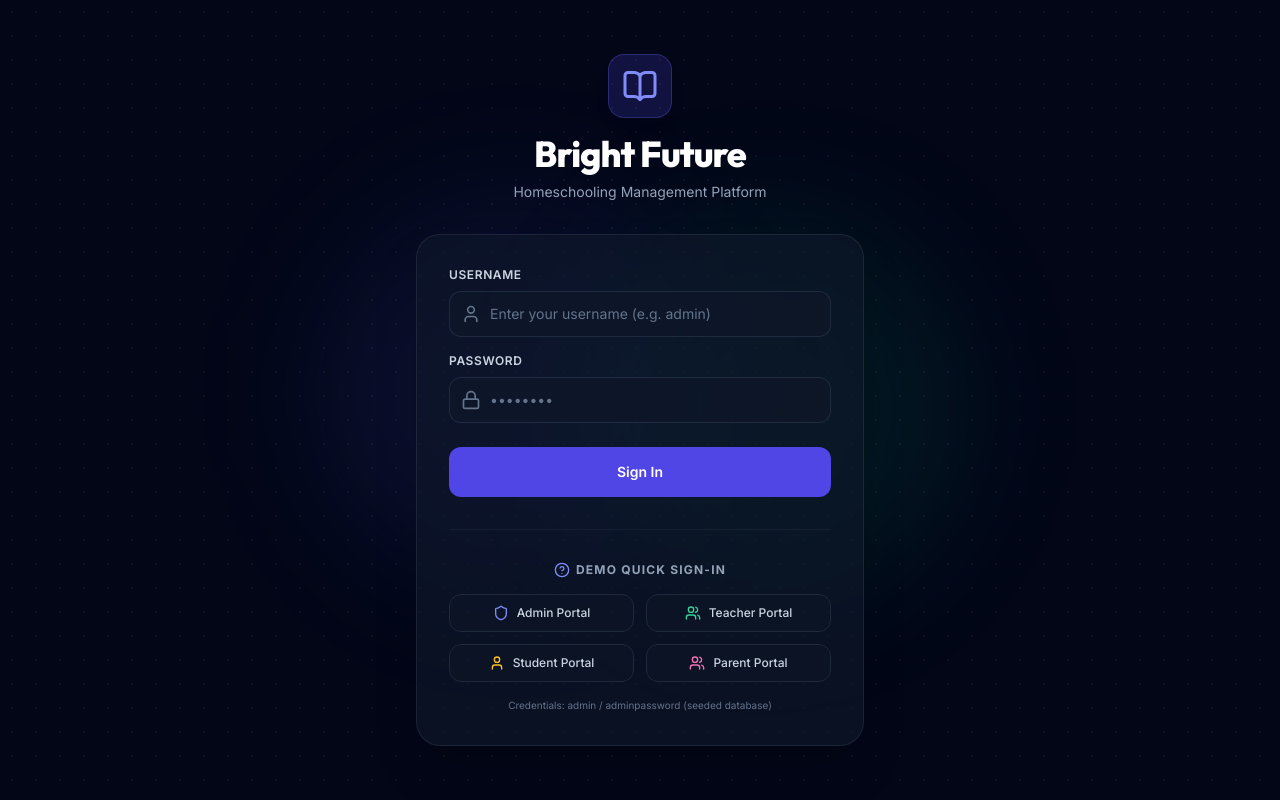
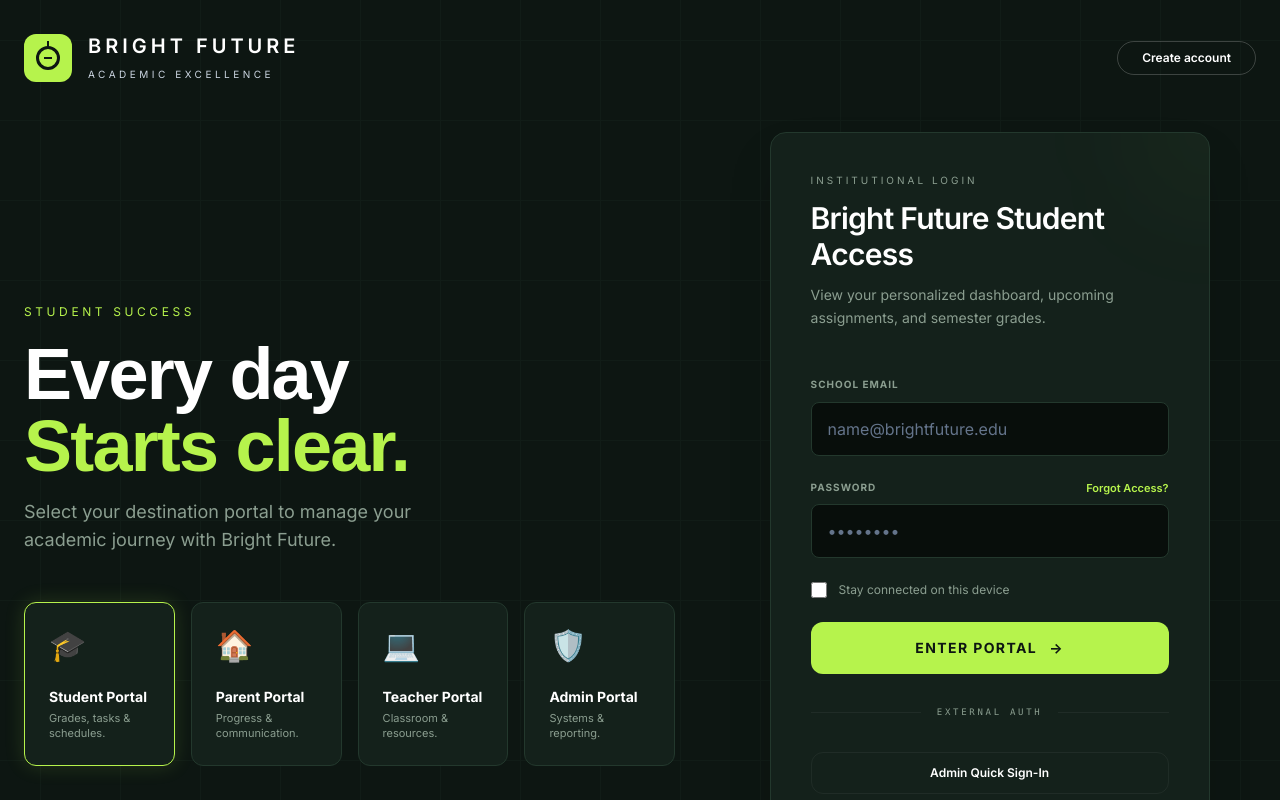
Before and after one commit to raohamzanisar43-max/School_management_system, a React (Vite) app in the folder School_management_system-main/frontend/: page / in a window 1280 px wide. Shown: the top 800 px of the page. Built offline with nearby package versions, Linux system fonts and the light colour scheme; no server answers.

Commit message:
LOGIN COMPLETE CHANGE PROFILE

```diff
--- a/School_management_system-main/frontend/src/pages/Login.jsx
+++ b/School_management_system-main/frontend/src/pages/Login.jsx
@@ -8,6 +8,34 @@ export default function Login() {
   const [password, setPassword] = useState('');
   const [error, setError] = useState('');
   const [loading, setLoading] = useState(false);
+  const [activePortal, setActivePortal] = useState('student');
+
+  const portalMeta = {
+    student: {
+      tagline: 'Student Success',
+      headline: 'Starts clear.',
+      title: 'Bright Future Student Access',
+      subtitle: 'View your personalized dashboard, upcoming assignments, and semester grades.'
+    },
+    parent: {
+      tagline: 'Parental Insight',
+      headline: 'Your child’s future is bright.',
+      title: 'Bright Future Parent Access',
+      subtitle: 'Monitor academic milestones and connect directly with your child’s mentors.'
+    },
+    teacher: {
+      tagline: 'Faculty Leadership',
+      headline: 'Empower the next generation.',
+      title: 'Bright Future Staff Access',
+      subtitle: 'Manage your digital classroom, curate curriculum, and log student assessments.'
+    },
+    admin: {
+      tagline: 'System Management',
+      headline: 'Scaling for academic excellence.',
+      title: 'Bright Future Admin Access',
+      subtitle: 'Configure institutional settings, security protocols, and global user reporting.'
+    }
+  };
 
   const handleSubmit = async (e) => {
     e.preventDefault();
@@ -27,60 +55,105 @@ export default function Login() {
   };
 
   return (
-    <div className="min-h-screen flex items-center justify-center bg-slate-950 bg-grid-pattern py-12 px-4 sm:px-6 lg:px-8 relative overflow-hidden">
-      {/* Decorative background glows */}
-      <div className="absolute top-1/4 left-1/4 w-96 h-96 bg-indigo-500/10 rounded-full blur-3xl"></div>
-      <div className="absolute bottom-1/4 right-1/4 w-96 h-96 bg-emerald-500/10 rounded-full blur-3xl"></div>
+    <div className="min-h-screen flex flex-col bg-[#0D1612] text-white overflow-x-hidden" style={{ fontFamily: 'Inter, ui-sans-serif, system-ui, -apple-system, BlinkMacSystemFont, "Segoe UI", sans-serif' }}>
+      <div className="fixed inset-0 z-0 opacity-20" style={{
+        backgroundImage: 'linear-gradient(#23382D 1px, transparent 1px), linear-gradient(90deg, #23382D 1px, transparent 1px)',
+        backgroundSize: '80px 80px',
+        backgroundPosition: 'center center'
+      }} />
 
-      <div className="max-w-md w-full space-y-8 animate-slide-up relative z-10">
-        <div className="text-center">
-          <div className="mx-auto h-16 w-16 bg-indigo-600/20 border border-indigo-500/30 rounded-2xl flex items-center justify-center text-indigo-400 mb-4 shadow-lg hover-glow transition-all duration-300">
-            <BookOpen className="h-9 w-9" />
+      <nav className="relative z-10 mx-auto flex w-full max-w-7xl items-center justify-between px-6 py-8">
+        <div className="flex items-center gap-4">
+          <div className="flex h-12 w-12 items-center justify-center rounded-xl bg-[#B6F34C] relative overflow-hidden">
+            <div className="h-6 w-6 rounded-full border-[3px] border-[#0D1612] relative">
+              <div className="absolute -top-2 left-1/2 h-2 w-[2px] -translate-x-1/2 bg-[#0D1612]" />
+              <div className="absolute left-1/2 top-1/2 h-2 w-[2px] -translate-x-1/2 -translate-y-1/2 rotate-90 bg-[#0D1612]" />
             </div>
-          <h2 className="text-4xl font-extrabold font-outfit text-white tracking-tight">
-            Bright Future
-          </h2>
-          <p className="mt-2 text-sm text-slate-400">
-            Homeschooling Management Platform
-          </p>
+          </div>
+          <div>
+            <span className="block text-xl font-semibold tracking-[0.2em] text-white">BRIGHT FUTURE</span>
+            <span className="text-[10px] uppercase tracking-[0.35em] text-slate-300">Academic Excellence</span>
+          </div>
+        </div>
+        <button className="rounded-full border border-white/20 px-6 py-2 text-xs font-semibold text-white transition-all hover:bg-white hover:text-black">
+          Create account
+        </button>
+      </nav>
+
+      <main className="relative z-10 mx-auto flex w-full max-w-7xl flex-1 flex-col items-center justify-center gap-12 px-6 py-4 lg:flex-row">
+        <section className="flex flex-col justify-center lg:w-[55%]">
+          <div className="mb-12 space-y-4">
+            <span className="text-[12px] uppercase tracking-[0.3em] text-[#B6F34C]">{portalMeta[activePortal].tagline}</span>
+            <h1 className="text-5xl font-extrabold leading-[1.05] tracking-tight text-white md:text-7xl" style={{ fontFamily: 'Space Grotesk, sans-serif' }}>
+              Every day <br />
+              <span className="text-[#B6F34C]">{portalMeta[activePortal].headline}</span>
+            </h1>
+            <p className="max-w-md text-lg text-[#8B9E90]">Select your destination portal to manage your academic journey with Bright Future.</p>
           </div>
 
-        {/* Login form container */}
-        <div className="glass rounded-3xl p-8 shadow-2xl backdrop-blur-md">
-          <form className="space-y-6" onSubmit={handleSubmit}>
+          <div className="space-y-8">
+            <div className="grid grid-cols-2 gap-4 sm:grid-cols-4">
+              {[
+                { key: 'student', icon: '🎓', label: 'Student Portal', subtitle: 'Grades, tasks & schedules.' },
+                { key: 'parent', icon: '🏠', label: 'Parent Portal', subtitle: 'Progress & communication.' },
+                { key: 'teacher', icon: '💻', label: 'Teacher Portal', subtitle: 'Classroom & resources.' },
+                { key: 'admin', icon: '🛡️', label: 'Admin Portal', subtitle: 'Systems & reporting.' }
+              ].map((portal) => (
+                <button
+                  key={portal.key}
+                  onClick={() => setActivePortal(portal.key)}
+                  className={`flex flex-col gap-6 rounded-xl border p-6 text-left transition-all ${activePortal === portal.key ? 'border-[#B6F34C] bg-[#14211B] shadow-[0_0_20px_rgba(182,243,76,0.15)]' : 'border-[#23382D] bg-[#14211B] hover:-translate-y-1 hover:border-[#B6F34C]/40'}`}
+                >
+                  <span className="text-3xl">{portal.icon}</span>
+                  <div>
+                    <h3 className="mb-1 text-sm font-bold text-white">{portal.label}</h3>
+                    <p className="text-[11px] leading-snug text-[#8B9E90]">{portal.subtitle}</p>
+                  </div>
+                </button>
+              ))}
+            </div>
+
+            <div className="flex items-center gap-4">
+              <p className="text-lg font-bold text-white">Choose access type to proceed</p>
+              <div className="h-[1px] flex-grow bg-white/10" />
+              <span className="text-2xl text-[#B6F34C]">⟶</span>
+            </div>
+          </div>
+        </section>
+
+        <section className="flex w-full items-center justify-center lg:w-[45%]">
+          <div className="relative w-full max-w-[440px] overflow-hidden rounded-2xl border border-[#23382D] bg-[#14211B] p-8 shadow-2xl md:p-10">
+            <div className="absolute -mt-16 -mr-16 top-0 right-0 h-32 w-32 rounded-full bg-[#B6F34C]/5 blur-3xl" />
+
+            <header className="relative mb-10">
+              <span className="mb-3 block text-[10px] uppercase tracking-[0.3em] text-[#8B9E90]">Institutional Login</span>
+              <h2 className="mb-3 text-3xl font-semibold tracking-tight text-white">{portalMeta[activePortal].title}</h2>
+              <p className="text-sm leading-relaxed text-[#8B9E90]">{portalMeta[activePortal].subtitle}</p>
+            </header>
+
+            <form className="relative space-y-6" onSubmit={handleSubmit}>
               {error && (
-              <div className="bg-red-500/10 border border-red-500/30 text-red-200 text-sm p-4 rounded-xl">
+                <div className="rounded-xl border border-red-500/30 bg-red-500/10 p-3 text-sm text-red-200">
                   {error}
                 </div>
               )}
 
-            <div className="space-y-4">
-              <div>
-                <label className="block text-xs font-semibold text-slate-300 uppercase tracking-wider mb-2">
-                  Username
-                </label>
-                <div className="relative">
-                  <div className="absolute inset-y-0 left-0 pl-3 flex items-center pointer-events-none text-slate-500">
-                    <User className="h-5 w-5" />
-                  </div>
+              <div className="space-y-2">
+                <label className="text-[10px] font-bold uppercase tracking-widest text-[#8B9E90]">School Email</label>
                 <input
                   type="text"
                   required
                   value={username}
                   onChange={(e) => setUsername(e.target.value)}
-                    placeholder="Enter your username (e.g. admin)"
-                    className="block w-full pl-10 pr-3 py-3 border border-slate-700/50 rounded-xl bg-slate-900/60 text-white placeholder-slate-500 focus:outline-none focus:ring-2 focus:ring-indigo-500 focus:border-indigo-500 transition-all text-sm"
+                  placeholder="name@brightfuture.edu"
+                  className="w-full rounded-lg border border-[#23382D] bg-[#080E0B] px-4 py-3.5 text-white placeholder:text-slate-500 transition-all focus:border-white/30 focus:outline-none"
                 />
               </div>
-              </div>
 
-              <div>
-                <label className="block text-xs font-semibold text-slate-300 uppercase tracking-wider mb-2">
-                  Password
-                </label>
-                <div className="relative">
-                  <div className="absolute inset-y-0 left-0 pl-3 flex items-center pointer-events-none text-slate-500">
-                    <Lock className="h-5 w-5" />
+              <div className="space-y-2">
+                <div className="flex items-center justify-between">
+                  <label className="text-[10px] font-bold uppercase tracking-widest text-[#8B9E90]">Password</label>
+                  <a href="#" className="text-[11px] font-semibold text-[#B6F34C] hover:underline">Forgot Access?</a>
                 </div>
                 <input
                   type="password"
@@ -88,65 +161,69 @@ export default function Login() {
                   value={password}
                   onChange={(e) => setPassword(e.target.value)}
                   placeholder="••••••••"
-                    className="block w-full pl-10 pr-3 py-3 border border-slate-700/50 rounded-xl bg-slate-900/60 text-white placeholder-slate-500 focus:outline-none focus:ring-2 focus:ring-indigo-500 focus:border-indigo-500 transition-all text-sm"
+                  className="w-full rounded-lg border border-[#23382D] bg-[#080E0B] px-4 py-3.5 text-white placeholder:text-slate-500 transition-all focus:border-white/30 focus:outline-none"
                 />
               </div>
-              </div>
+
+              <div className="flex items-center gap-3">
+                <input type="checkbox" id="remember" className="h-4 w-4 rounded border-[#23382D] bg-[#080E0B] accent-[#B6F34C]" />
+                <label htmlFor="remember" className="text-xs text-[#8B9E90]">Stay connected on this device</label>
               </div>
 
-            <div>
               <button
                 type="submit"
                 disabled={loading}
-                className="w-full flex justify-center py-3.5 px-4 border border-transparent rounded-xl text-sm font-semibold text-white bg-indigo-600 hover:bg-indigo-500 focus:outline-none focus:ring-2 focus:ring-offset-2 focus:ring-offset-slate-950 focus:ring-indigo-500 hover-glow transition-all duration-200 cursor-pointer disabled:opacity-50"
+                className="flex w-full items-center justify-center gap-3 rounded-xl bg-[#B6F34C] py-4 text-sm font-bold uppercase tracking-widest text-[#0D1612] transition-all hover:opacity-95 disabled:opacity-60"
               >
-                {loading ? 'Signing In...' : 'Sign In'}
+                {loading ? 'Verifying Credentials...' : 'Enter Portal'}
+                <span>→</span>
               </button>
-            </div>
             </form>
 
-          {/* Quick-login shortcuts */}
-          <div className="mt-8 pt-8 border-t border-slate-800/60">
-            <h4 className="text-center text-xs font-bold text-slate-400 uppercase tracking-widest mb-4 flex items-center justify-center gap-1.5">
-              <HelpCircle className="h-4 w-4 text-indigo-400" />
-              Demo Quick Sign-In
-            </h4>
-            <div className="grid grid-cols-2 gap-3">
+            <div className="my-8 flex items-center gap-4 text-[#23382D]">
+              <div className="h-px flex-grow bg-white/5" />
+              <span className="text-[9px] font-mono uppercase tracking-[0.3em] text-[#8B9E90]">External Auth</span>
+              <div className="h-px flex-grow bg-white/5" />
+            </div>
+
+            <div className="space-y-3">
               <button
                 onClick={() => handleQuickLogin('ADMIN')}
-                className="flex items-center justify-center gap-2 py-2.5 px-3 border border-slate-800 hover:border-indigo-500/30 rounded-xl bg-slate-900/40 hover:bg-slate-800/40 text-slate-300 hover:text-white transition-all text-xs font-medium cursor-pointer"
+                className="flex w-full items-center justify-center gap-3 rounded-xl border border-white/5 py-3 transition-all hover:bg-white/5"
               >
-                <Shield className="h-4 w-4 text-indigo-400" />
-                Admin Portal
+                <span className="text-xs font-semibold text-white">Admin Quick Sign-In</span>
               </button>
               <button
                 onClick={() => handleQuickLogin('TEACHER')}
-                className="flex items-center justify-center gap-2 py-2.5 px-3 border border-slate-800 hover:border-emerald-500/30 rounded-xl bg-slate-900/40 hover:bg-slate-800/40 text-slate-300 hover:text-white transition-all text-xs font-medium cursor-pointer"
+                className="flex w-full items-center justify-center gap-3 rounded-xl border border-white/5 py-3 transition-all hover:bg-white/5"
               >
-                <Users className="h-4 w-4 text-emerald-400" />
-                Teacher Portal
+                <span className="text-xs font-semibold text-white">Teacher Quick Sign-In</span>
               </button>
               <button
                 onClick={() => handleQuickLogin('STUDENT')}
-                className="flex items-center justify-center gap-2 py-2.5 px-3 border border-slate-800 hover:border-amber-500/30 rounded-xl bg-slate-900/40 hover:bg-slate-800/40 text-slate-300 hover:text-white transition-all text-xs font-medium cursor-pointer"
+                className="flex w-full items-center justify-center gap-3 rounded-xl border border-white/5 py-3 transition-all hover:bg-white/5"
               >
-                <User className="h-4 w-4 text-amber-400" />
-                Student Portal
+                <span className="text-xs font-semibold text-white">Student Quick Sign-In</span>
               </button>
               <button
                 onClick={() => handleQuickLogin('PARENT')}
-                className="flex items-center justify-center gap-2 py-2.5 px-3 border border-slate-800 hover:border-pink-500/30 rounded-xl bg-slate-900/40 hover:bg-slate-800/40 text-slate-300 hover:text-white transition-all text-xs font-medium cursor-pointer"
+                className="flex w-full items-center justify-center gap-3 rounded-xl border border-white/5 py-3 transition-all hover:bg-white/5"
               >
-                <Users className="h-4 w-4 text-pink-400" />
-                Parent Portal
+                <span className="text-xs font-semibold text-white">Parent Quick Sign-In</span>
               </button>
             </div>
-            <p className="text-center text-[10px] text-slate-500 mt-4">
-              Credentials: admin / adminpassword (seeded database)
-            </p>
           </div>
+        </section>
+      </main>
+
+      <footer className="relative z-10 mx-auto flex w-full max-w-7xl flex-col items-center justify-between gap-4 border-t border-white/5 px-6 py-8 text-[10px] font-mono uppercase tracking-wider text-[#8B9E90] md:flex-row">
+        <p>© 2026 BRIGHT FUTURE EDUCATIONAL PLATFORMS.</p>
+        <div className="flex gap-8">
+          <a href="#" className="transition-colors hover:text-white">Security</a>
+          <a href="#" className="transition-colors hover:text-white">Privacy</a>
+          <a href="#" className="transition-colors hover:text-white">Network Status</a>
         </div>
-      </div>
+      </footer>
     </div>
   );
 }
```
Lines whose indentation alone changed are shown as unchanged.
